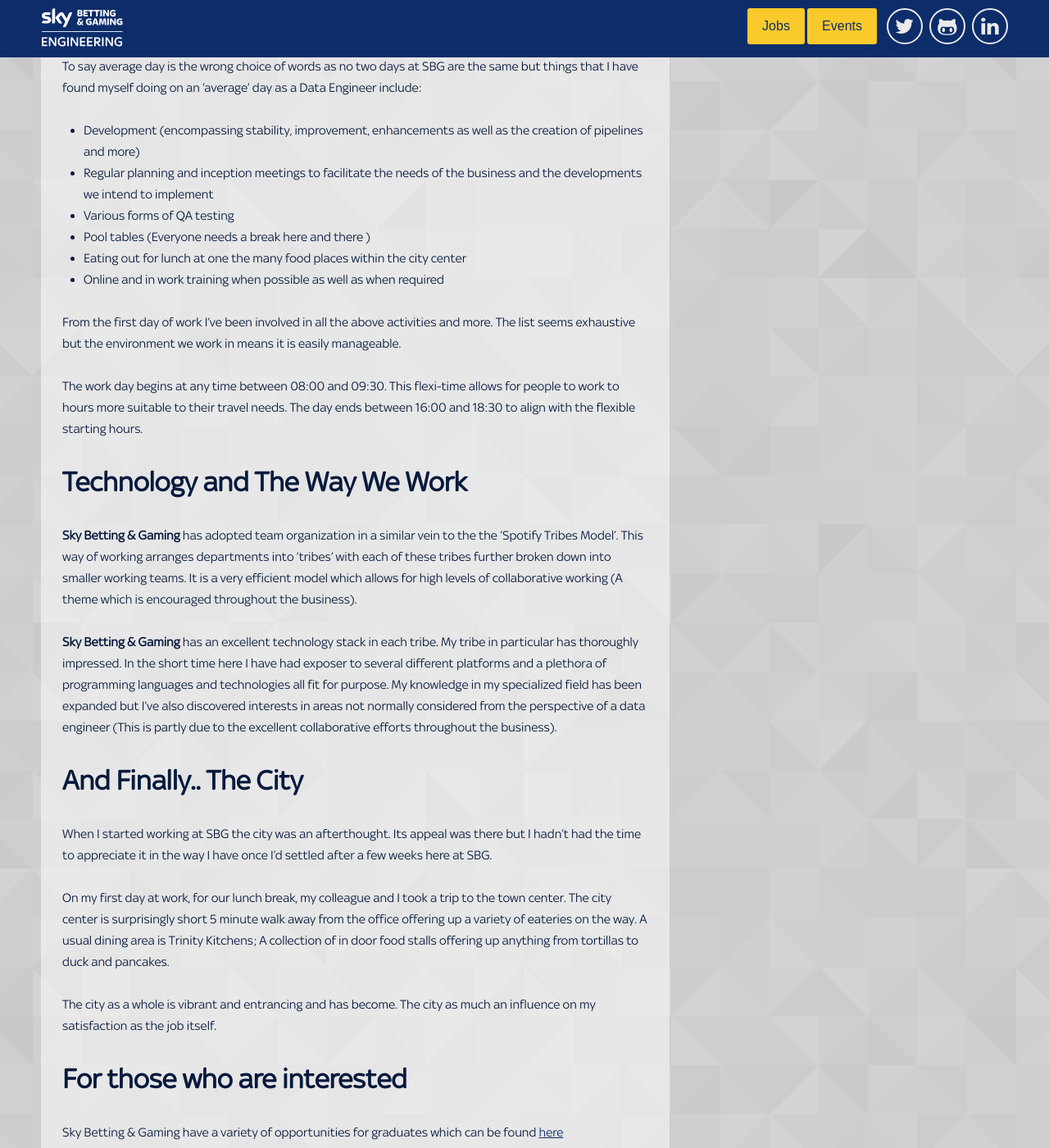
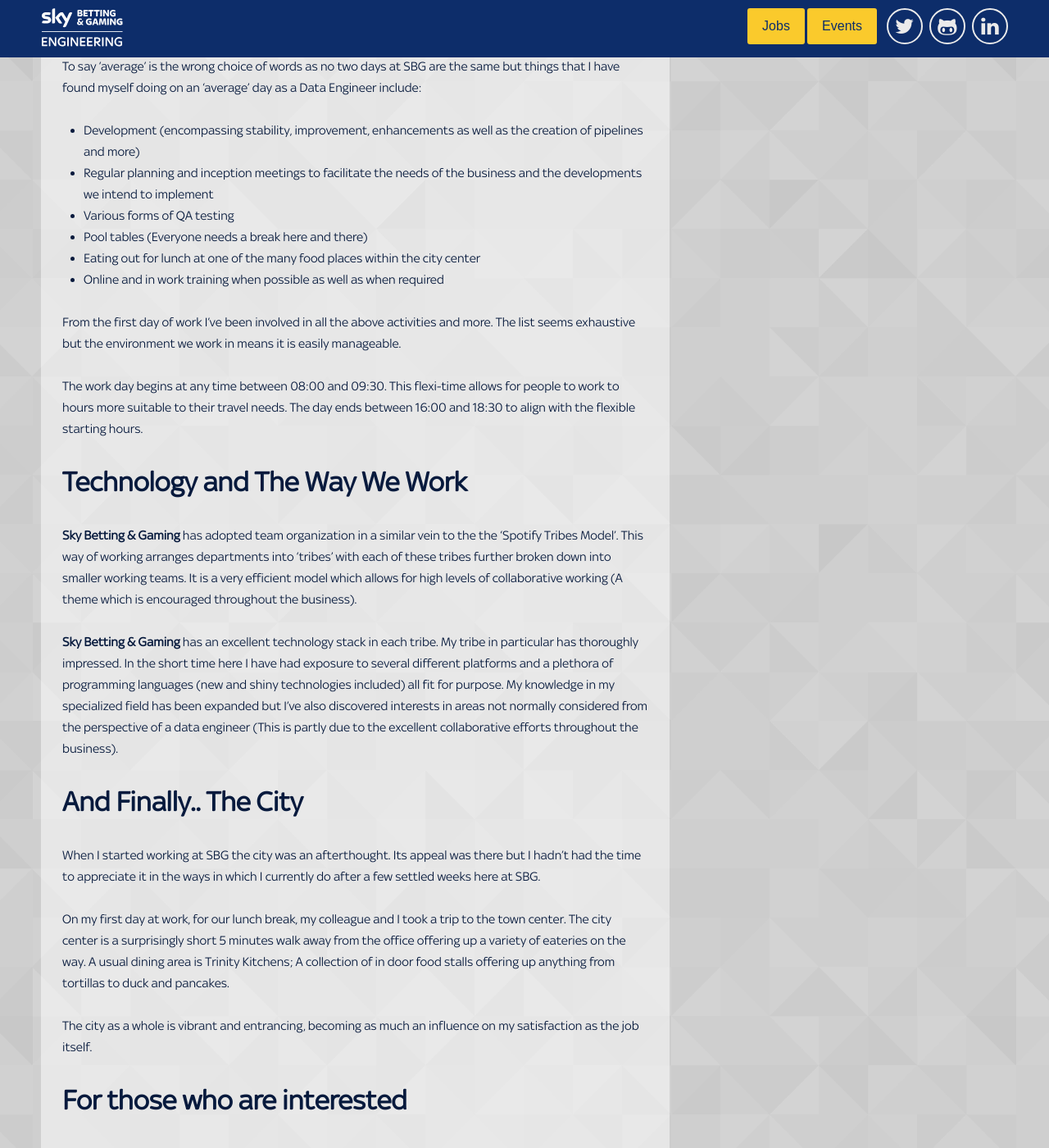
Before and after one commit to skybet/skybet.github.io, a Jekyll site: the page built from _posts/2017-01-18-recent-graduate-at-skybet.md, in a window 1280 px wide and 1400 px high, scrolled down 1580 px. Shown: the whole window at 82% size. Built offline with Jekyll 4.4.1, drawn with Linux system fonts in a browser that asks for light colours; nearby versions of some CDN libraries; some web fonts are replaced; comment, search, counter and statistics services are not loaded; some of the changed text lies outside the part shown.

Commit message:
*Grammar errors corrected in this blog post

```diff
--- a/_posts/2017-01-18-recent-graduate-at-skybet.md
+++ b/_posts/2017-01-18-recent-graduate-at-skybet.md
@@ -18,17 +18,17 @@
 Before joining **Sky Betting & Gaming** I was a recent graduate working in the big data field as a data engineering at Company X. A company working with similar technologies to those encountered at **Sky Betting & Gaming** but operating in a different manner.  The change of job and role was nice but also needed. I’d decided to try something new and more in tune with my interests which lead me to a role at **Sky Betting & Gaming**.
 
 # Getting Started
-Some of the things that first struck me about working at **Sky Betting & Gaming** were the openness and clear direction of the business that I was shown in the first few weeks. My first few days at **Sky Betting & Gaming** involved a lot of meetings and introductions with people all over the business which helped immensely in adapting to the business culture at **Sky Betting & Gaming**. The people were friendly, the environment motivating, but most of all I was excited to get started in some ‘real work’ (Not to say these meetings and introductions weren’t but I personally couldn’t wait to play around on my work station ).
+Some of the things that first struck me about working at **Sky Betting & Gaming** were the openness and clear direction of the business that I was shown in the first few weeks. My first few days at **Sky Betting & Gaming** involved a lot of meetings and introductions with people all over the business which helped immensely in adapting to the business culture at **Sky Betting & Gaming**. The people were friendly, the environment motivating, but most of all I was excited to get started on some ‘real work’ (Not to say these meetings and introductions weren’t but I personally couldn’t wait to play around on my work station ).
 
 After the first week had passed I was raring to getting started with some coding. Work began at a manageable pace with guidance eventually leading to very independent work as expected. This ‘easing in’ period was, in my own personal opinion, excellent! I’d joined the company with a fellow colleague from my previous employer and we were stationed in close proximity to two amazing senior engineers… You know who you are. Throughout the first two months they were on hand to thoroughly explain concepts which were new to us but to also assure us that our beginnings in the work environment are a learning process and so moving at our own pace was encouraged.
 
 # The 'Average' Day
-To say average day is the wrong choice of words as no two days at SBG are the same but things that I have found myself doing on an ‘average’ day as a Data Engineer include:
+To say 'average' is the wrong choice of words as no two days at SBG are the same but things that I have found myself doing on an ‘average’ day as a Data Engineer include:
 -	Development (encompassing stability, improvement, enhancements as well as the creation of pipelines and more)
 -	Regular planning and inception meetings to facilitate the needs of the business and the developments we intend to implement
 -	Various forms of QA testing
--	Pool tables (Everyone needs a break here and there  )
--	Eating out for lunch at one the many food places within the city center
+-	Pool tables (Everyone needs a break here and there)
+-	Eating out for lunch at one of the many food places within the city center
 -	Online and in work training when possible as well as when required
 
 From the first day of work I’ve been involved in all the above activities and more. The list seems exhaustive but the environment we work in means it is easily manageable.
@@ -38,14 +38,14 @@
 # Technology and The Way We Work
 **Sky Betting & Gaming** has adopted team organization in a similar vein to the the ‘Spotify Tribes Model’. This way of working arranges departments into ‘tribes’ with each of these tribes further broken down into smaller working teams. It is a very efficient model which allows for high levels of collaborative working (A theme which is encouraged throughout the business).
 
-**Sky Betting & Gaming** has an excellent technology stack in each tribe. My tribe in particular has thoroughly impressed. In the short time here I have had exposer to several different platforms and a plethora of programming languages and technologies all fit for purpose. My knowledge in my specialized field has been expanded but I’ve also discovered interests in areas not normally considered from the perspective of a data engineer (This is partly due to the excellent collaborative efforts throughout the business).
+**Sky Betting & Gaming** has an excellent technology stack in each tribe. My tribe in particular has thoroughly impressed. In the short time here I have had exposure to several different platforms and a plethora of programming languages (new and shiny technologies included) all fit for purpose. My knowledge in my specialized field has been expanded but I’ve also discovered interests in areas not normally considered from the perspective of a data engineer (This is partly due to the excellent collaborative efforts throughout the business).
 
 # And Finally.. The City
-When I started working at SBG the city was an afterthought. Its appeal was there but I hadn’t had the time to appreciate it in the way I have once I’d settled after a few weeks here at SBG.
+When I started working at SBG the city was an afterthought. Its appeal was there but I hadn’t had the time to appreciate it in the ways in which I currently do after a few settled weeks here at SBG.
 
-On my first day at work, for our lunch break, my colleague and I took a trip to the town center. The city center is surprisingly short 5 minute walk away from the office offering up a variety of eateries on the way. A usual dining area is Trinity Kitchens; A collection of in door food stalls offering up anything from tortillas to duck and pancakes.
+On my first day at work, for our lunch break, my colleague and I took a trip to the town center. The city center is a surprisingly short 5 minutes walk away from the office offering up a variety of eateries on the way. A usual dining area is Trinity Kitchens; A collection of in door food stalls offering up anything from tortillas to duck and pancakes.
 
-The city as a whole is vibrant and entrancing and has become. The city as much an influence on my satisfaction as the job itself.
+The city as a whole is vibrant and entrancing, becoming as much an influence on my satisfaction as the job itself.
 
 # For those who are interested
 Sky Betting & Gaming have a variety of opportunities for graduates which can be found [here](http://skybetcareers.com/our-tribes/early-careers-tribe)
```
